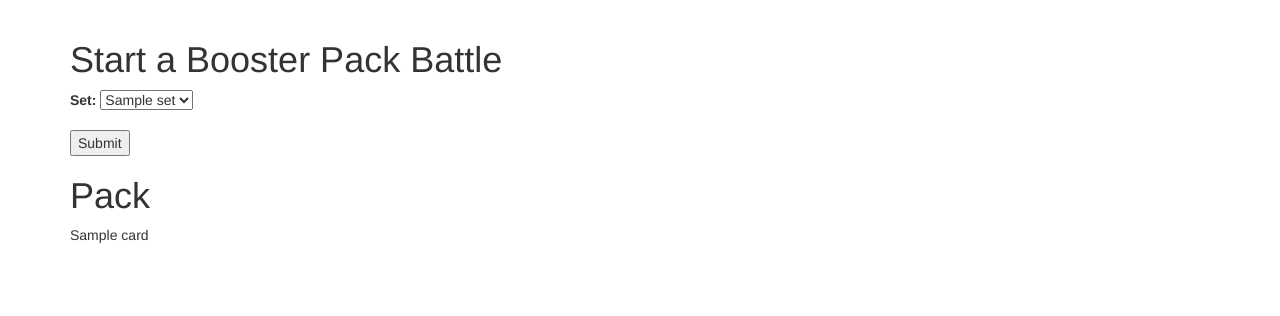
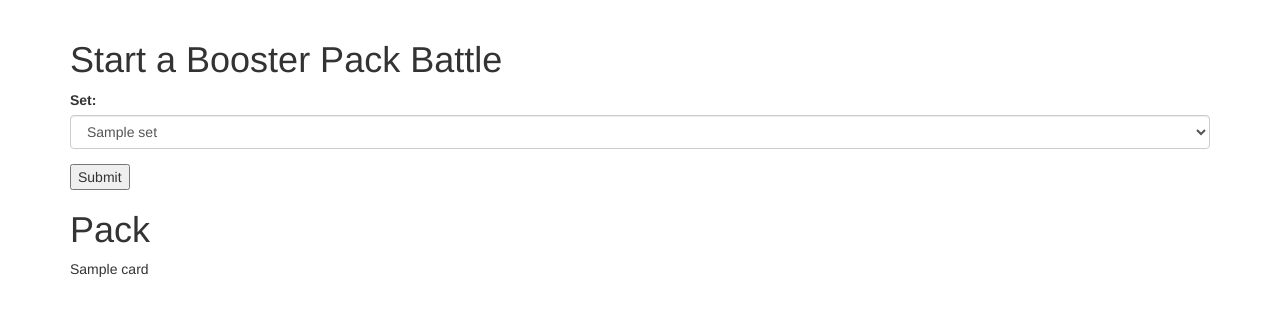
Before and after one commit to Adam-Davenport/magic, a Django app: template cards/templates/cards/booster.html in a window 1280 px wide. Shown: the part 50-366 px from the top of the page. Run offline with Django 3.2, Linux system fonts and the light colour scheme; the template is opened without the code that fills it: most values are stand-ins (such as "Sample title", 1, 10 or a date in 2020); some libraries are stand-ins or nearby versions.

Commit message:
Adding form-control class to select

```diff
--- a/cards/templates/cards/booster.html
+++ b/cards/templates/cards/booster.html
@@ -5,7 +5,7 @@
         {% csrf_token %}
         <div class="form-group">
         <label for="{{set}}">Set:</label>
-        <select name="set" id="set">
+        <select name="set" id="set" class="form-control">
             {% for set in sets %}
             <div class="form_group">
                 <option value="{{set}}">{{set}}</option>
```
